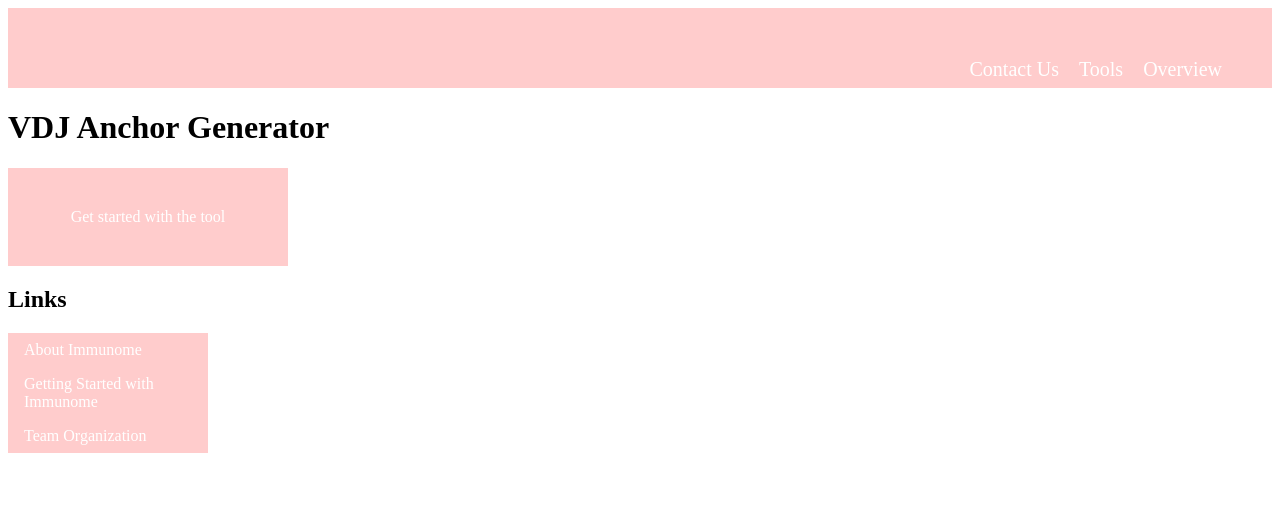
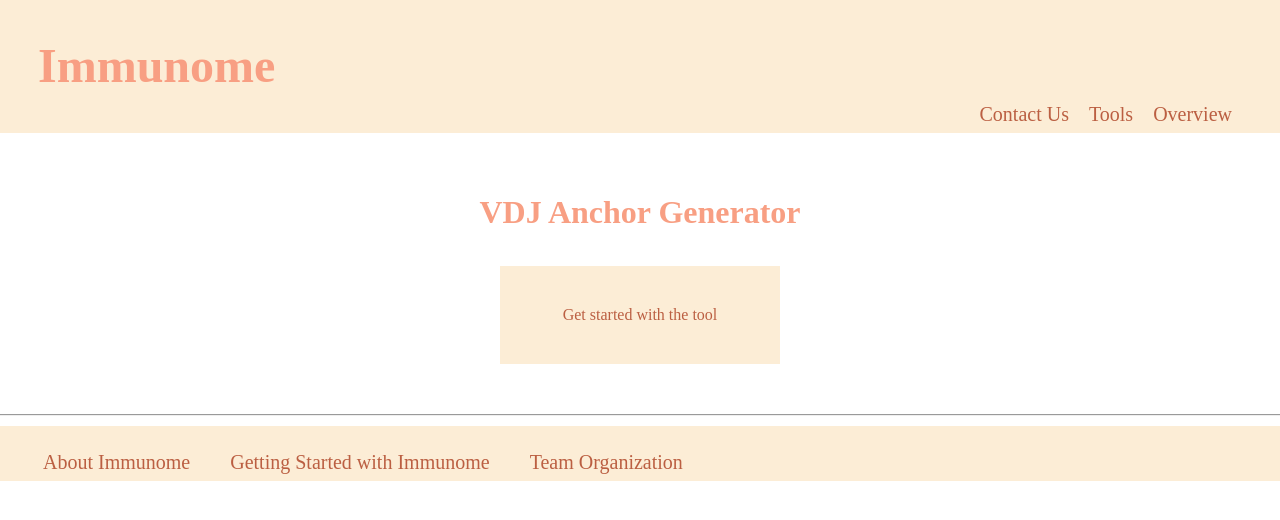
Before and after one commit to TongJin98/Immunome, a Django app: page / in a window 1280 px wide. Shown: the top 520 px of the page. Run offline with Django 3.2, Linux system fonts and the light colour scheme.

Commit message:
updated the html file for landing page

```diff
--- a/mysite/mysite/templates/home.html
+++ b/mysite/mysite/templates/home.html
@@ -3,10 +3,60 @@
   <head>
   <link rel="stylesheet" href="file:///Users/emily/Desktop/Senior%20Design/Immunome.css" >
   <style>
+  @charset "UTF-8";
+body {
+  background-color: white;
+}
+
+
+h1 {
+  color: #F89F83;
+  front-size:72px;
+  height: 50px;
+  text-align:center;
+  content-aligh:center;
+  padding-top: 50px;
+  padding-right: 0;
+  padding-bottom: 0;
+  padding-left: 0;
+
+}
+
+h2 {
+  color: #F89F83;
+  front-size:36px;
+
+  text-align:left;
+  content-align:left;
+  margin-left: 10px;
+
+}
+p2 {
+  text-align:center;
+  front-size:20px;
+  color:#F89F83;
+  front-size:10px;
+  height: 10px;
+
+  padding-top: 0;
+  padding-right: 0;
+  padding-bottom: 0;
+  padding-left: 0;
+}
+  hr {
+  display: block;
+  margin-top: 50px;
+  margin-bottom: 20px;
+  margin-left: -10px;;
+  margin-right: -10px;
+  border-style: inset;
+  border-width: 1px;
+  color:#F89F83;
+}
   div.a{
-  background-color: #FFCCCC;
+  background-color: #FCEDD6;
   list-style-type: none;
-  margin: 0;
+  margin: -10px;
   padding: 40px;
   }
   div.a li a {
@@ -14,76 +64,84 @@
   float: right;
   text-decoration: none;
   font-size: 20px;
-  color: white;
-  padding: 0px 0px;
-  margin: 10px
+  color: #BB5F42;
+  padding: 10px;
+
 }
 div.a li a:hover {
-  background-color: #FFBBCC;
-  color: white;
+  background-color: #FCEDD6;
+  color: #F89F83;
 }
 
 div.b{
+  background-color: #FCEDD6;
   list-style-type: none;
-  margin: 0;
-  padding: 0;
-  width: 200px;
-  background-color: #FFCCCC;
+  margin: -10px;
+  padding: 25px;
+  height: 5px;
+
 }
 
 div.b li a {
-  display: block;
-  color: white;
-  padding: 8px 16px;
+  display: inline-block;
   text-decoration: none;
+  font-size: 20px;
+  color: #BB5F42;
+  padding-left: 20px;
+  padding-right: 20px;
+  float:left;
+  position:relative;
+
 }
 
 /* Change the link color on hover */
 div.b li a:hover {
-  background-color: #FFBBCC;
-  color: white;
+  background-color: #FCEDD6;
+  color: #F89F83;
 }
 
 div.c{
+  align-content: center;
+  text-align:center;
+  background-color: #FCEDD6;
+  list-style-type: none;
+  width: 200px;
+  padding: 40px;
+  position: relative;
 
-align-content: center;
-  text-align:center;
-  background-color: #FFCCCC;
-  list-style-type: none;
-  width:200px;
-  padding: 40px;
   }
 div.c li a{
-color: white;
+color: #BB5F42;
   padding: 8px 16px;
   text-decoration: none;
 }
 div.c li a:hover {
-  background-color: #FFCCCC;
-  color: #FFEECC;
+  background-color: #FCEDD6;
+  color: #F89F83;
 }
 
 </style>
 
 
 <div class="a">
+<li><b><font size="10" color = #F89F83>Immunome</font></b></li>
   <li><a href="#overview">Overview</a></li>
   <li><a href="#tools">Tools</a></li>
   <li><a href="#contact">Contact Us</a></li>
   </div>
 
 
-    <!--
-    <link rel="apple-touch-icon" href="https://static.djangoproject.com/img/icon-touch.e4872c4da341.png">
-    <link rel="icon" sizes="192x192" href="https://static.djangoproject.com/img/icon-touch.e4872c4da341.png">
-    <link rel="shortcut icon" href="https://static.djangoproject.com/img/favicon.6dbf28c0650e.ico">
+
+    <link rel="apple-touch-icon" href="./peachhh.png">
+    <link rel="icon" sizes="192x192" href="./peachhh.png">
+    <link rel="shortcut icon" href="./peachhh.png">
     <meta name="msapplication-TileColor" content="#113228">
-    <meta name="msapplication-TileImage" content="https://static.djangoproject.com/img/icon-tile.b01ac0ef9f67.png">
+    <meta name="msapplication-TileImage" content="./peachhh.png">
 
-    <title> Immunome</title> -->
+    <title> Immunome</title>
 
 
-    <!-- <img src="file:///Users/emily/Desktop/Senior%20Design/peach.jpg"> -->
+
 
   </head>
 
@@ -94,23 +152,17 @@ div.c li a:hover {
 
 </div>
 
- <div class="copy-banner">
-      <div class="container ">
 
-    <h1 class="visuallyhidden">VDJ Anchor Generator</h1>
-   <div class = "c">
+	<h1><center>VDJ Anchor Generator</center></h1>
+	<div align = "center">
+<div class = "c">
+	<li><a href="https://www.djangoproject.com/start/">Get started with the tool</a></li>
+</div>
 
-        <li><a href="https://www.djangoproject.com/start/">Get started with the tool</a></li>
-
-      </div>
-    </div>
-
-
-      <h2 class="visuallyhidden">Links</h2>
-       <div class="b">
-
-          <li><a href="https://www.djangoproject.com/start/overview/">About Immunome</a></li>
-          <li><a href="https://www.djangoproject.com/start/">Getting Started with Immunome</a></li>
-          <li><a href="https://docs.djangoproject.com/en/dev/internals/organization/">Team Organization</a></li>
+<hr>
+<div class="b">
+    <li><a href="./peachhh.png">About Immunome</a></li>
+    <li><a href="./peachhh.png">Getting Started with Immunome</a></li>
+    <li><a href="./peachhh.png">Team Organization</a></li>
 
 </div>
```
Also changed, not shown: mysite/mysite/templates/Immunome.css (+6 -9 lines), mysite/mysite/templates/Peachhh.png (added).
